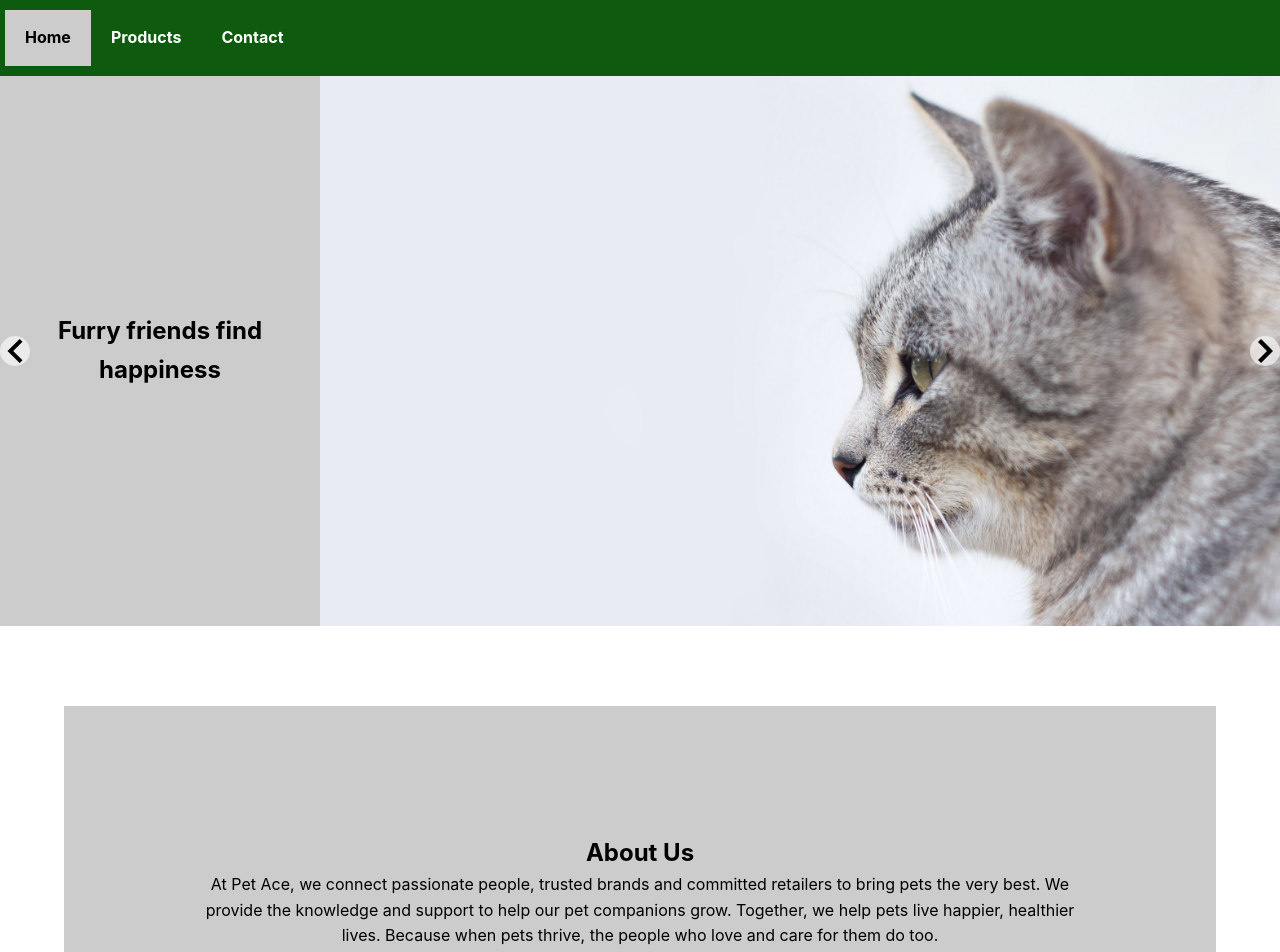
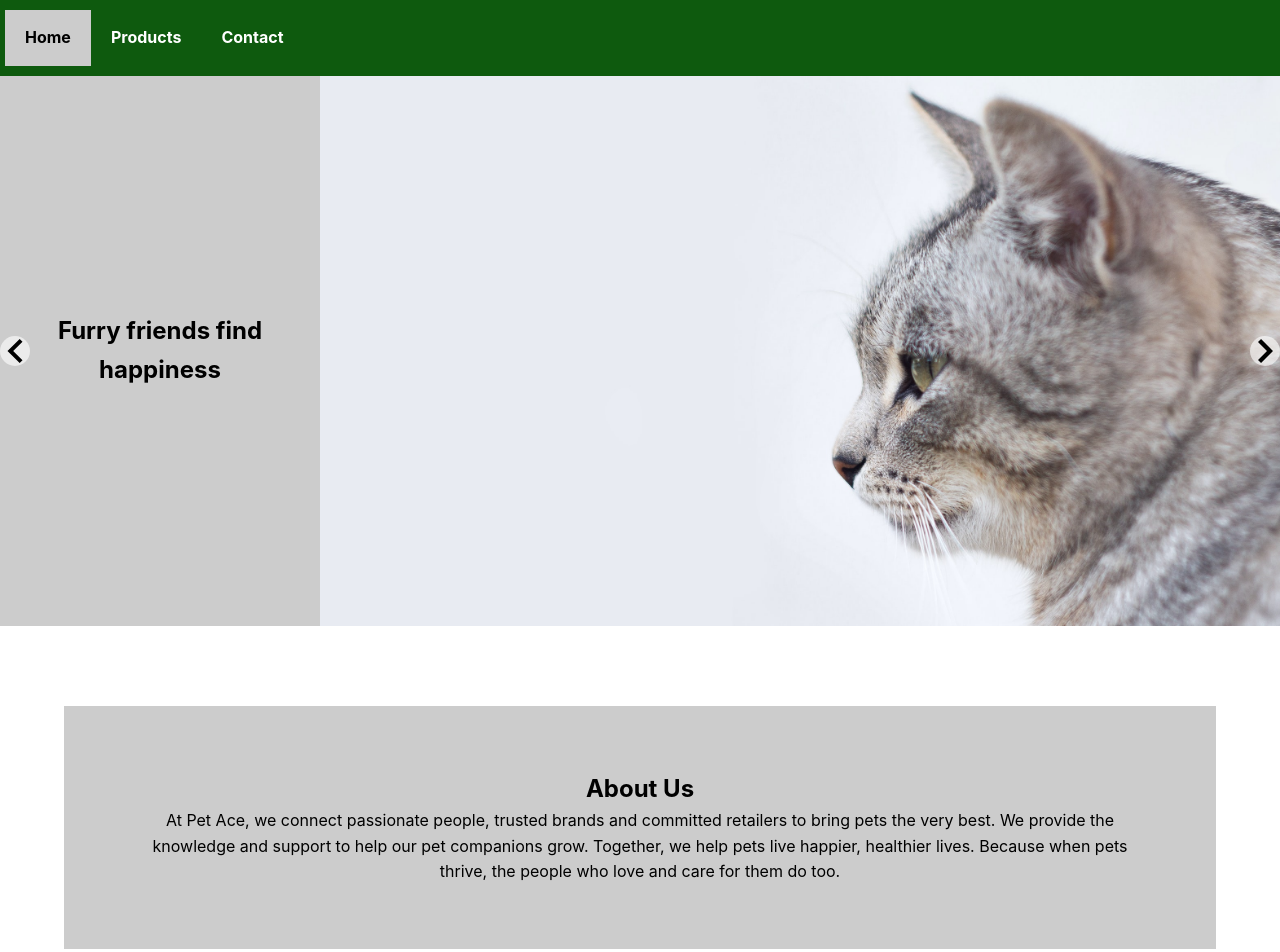
Before and after one commit to RochellyReyes/Pet-Ace-Ecommerce, a React (Create React App) app: page / in a window 1280 px wide. Shown: the top 952 px of the page. Built offline with nearby package versions, Linux system fonts and the light colour scheme.

Commit message:
Homepage few fixes

```diff
--- a/src/styling/home.css
+++ b/src/styling/home.css
@@ -44,7 +44,8 @@
 
 
 
-@media (min-width:500px){
+@media (max-width:1200px) and (min-width:750px){
+/* @media(min-width:750px){ */
     .HeaderPA{
         display: none;
     }
@@ -54,19 +55,40 @@
         margin-top: 10vh;
         padding: 10vw;
     }
+
     .Animals-Served .Animal-Title {
         padding: 5vh;
+        font-size: 1.7em;
     }
 
     .Animals {
         display: flex;
         flex-wrap: wrap;
         justify-content: space-evenly;
-        /* align-content: stretch; */
+        align-content: stretch;
         margin: 5vw;
         padding: 0 15vw 0 15vw;
-
-      }
-
+        font-size: 1.5em;
+    }
 
 }
+
+@media (min-width:1200px) {
+    .HeaderPA{
+        display: none;
+    }
+
+    .AboutUs{
+        text-align: center;
+        margin-top: 10vh;
+        padding: 5vw;
+    }
+
+    .Animals-Served .Animal-Title {
+        padding: 5vh;
+    }
+
+    .Animals {
+        font-size: 1.5em;
+    }
+}
```
Also changed, not shown: 1 other file (tests, documents, lock files or other folders).
